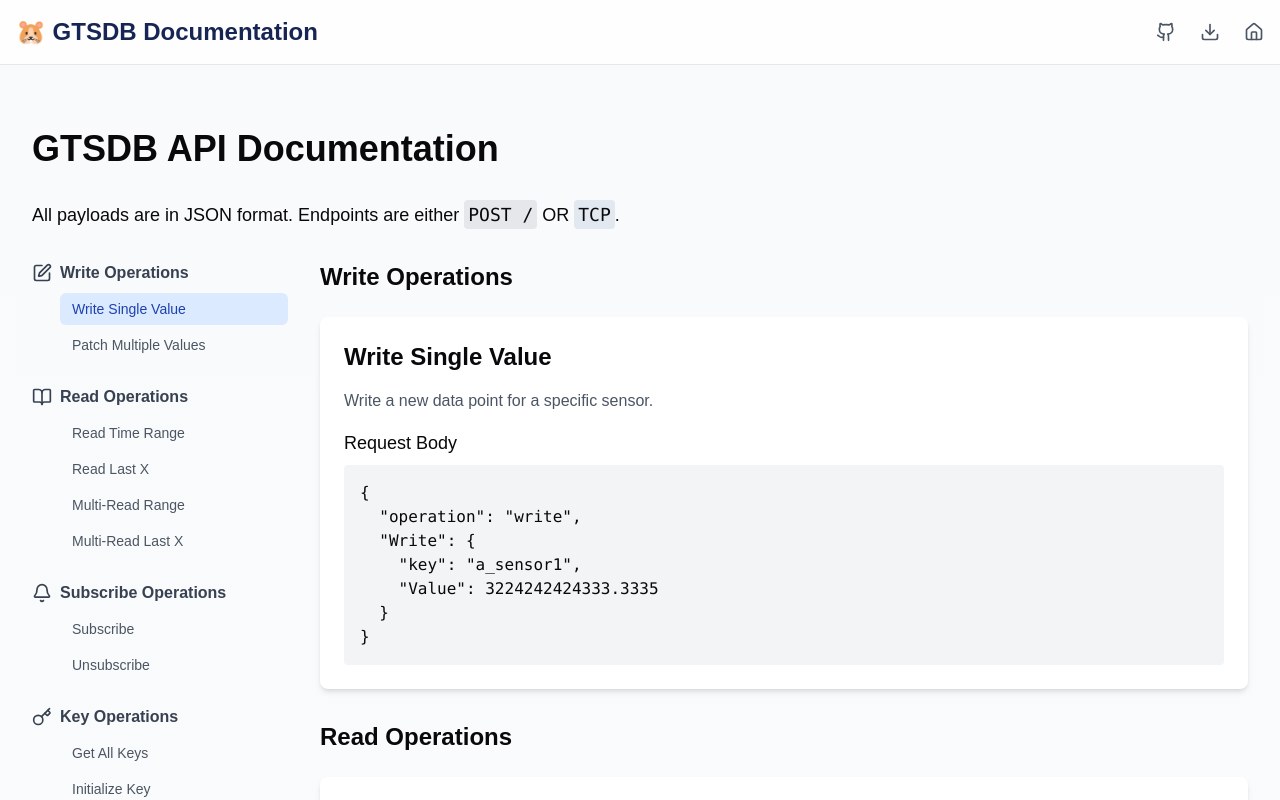
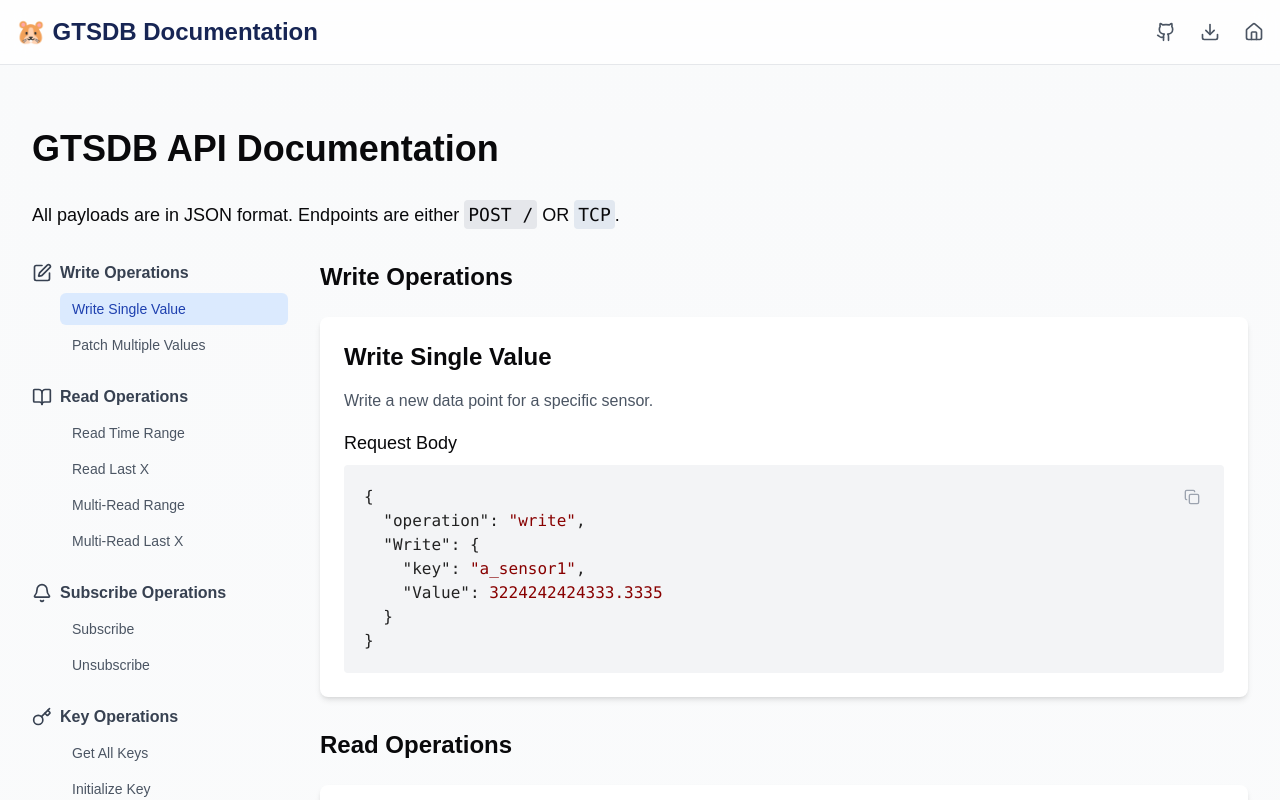
Before and after one commit to abbychau/gtsdb-homepage, a Next.js app: page /Documentation in a window 1280 px wide. Shown: the top 800 px of the page. Built offline with nearby package versions, Linux system fonts and the light colour scheme.

Commit message:
feat: add syntax highlighting and copy button for request body in documentation page

```diff
--- a/app/Documentation/page.tsx
+++ b/app/Documentation/page.tsx
@@ -1,11 +1,11 @@
 "use client"
 
-import { Code, Github, Globe, Lock, Download, Mail, HomeIcon } from 'lucide-react'
+import { Github, Download, HomeIcon, Copy, Check } from 'lucide-react'
 import { useEffect, useRef, useState } from "react"
-import { Tabs, TabsContent, TabsList, TabsTrigger } from "@/components/ui/tabs"
 import { cn } from "@/lib/utils"
 import { Edit, BookOpen, Bell, Key, MoreHorizontal } from 'lucide-react'
 import Footer from '@/components/Footer'
+import SyntaxHighlighter from 'react-syntax-highlighter';
 
 
 
@@ -21,10 +21,10 @@ export default function Home() {
             <ul className="flex space-x-6">
 
               <li><a href="https://github.com/abbychau/gtsdb" target='_blank' className="text-gray-600 hover:text-blue-600 transition-colors">
-              <Github className="h-5 w-5" />
+                <Github className="h-5 w-5" />
               </a></li>
               <li><a href="https://github.com/abbychau/gtsdb/releases" target='_blank' className="text-gray-600 hover:text-blue-600 transition-colors">
-              <Download className="h-5 w-5" />
+                <Download className="h-5 w-5" />
               </a></li>
               <li>
                 <a href="/" className="text-gray-600 hover:text-blue-600 transition-colors">
@@ -358,6 +358,30 @@ function DocumentationPage() {
   )
 }
 
+function CopyButton({ text }: { text: string }) {
+  const [copied, setCopied] = useState(false)
+
+  const copy = () => {
+    navigator.clipboard.writeText(text).then(() => {
+      setCopied(true)
+      setTimeout(() => setCopied(false), 2000)
+    })
+  }
+
+  return (
+    <button
+      className="absolute top-4 right-4 p-2 rounded-lg hover:bg-gray-700 transition-colors"
+      onClick={copy}
+    >
+      {copied ? (
+        <Check className="h-4 w-4 text-green-400" />
+      ) : (
+        <Copy className="h-4 w-4 text-gray-400" />
+      )}
+    </button>
+  )
+}
+
 interface ApiEndpointProps {
   title: string;
   description: string;
@@ -372,9 +396,18 @@ function ApiEndpoint({ title, description, requestBody }: ApiEndpointProps) {
       <p className="mb-4 text-gray-600">{description}</p>
       <div>
         <h3 className="text-lg font-medium mb-2">Request Body</h3>
-        <pre className="bg-gray-100 p-4 rounded overflow-x-auto">
-          <code>{JSON.stringify(requestBody, null, 2)}</code>
-        </pre>
+        <div className="relative">
+          <div
+            className="bg-gray-100 p-3 rounded overflow-x-auto">
+
+            <SyntaxHighlighter
+              language="json"
+              customStyle={{ backgroundColor: 'transparent', color: '#222' }}
+            >{JSON.stringify(requestBody, null, 2)}</SyntaxHighlighter>
+          </div>
+
+          <CopyButton text={JSON.stringify(requestBody, null, 2)} />
+        </div>
       </div>
     </div>
   )
--- a/package.json
+++ b/package.json
@@ -20,6 +20,7 @@
     "react": "^18",
     "react-dom": "^18",
     "react-intersection-observer": "^9.13.1",
+    "react-syntax-highlighter": "^15.6.1",
     "sharp": "^0.33.5",
     "tailwind-merge": "^2.5.5",
     "tailwindcss-animate": "^1.0.7"
@@ -28,6 +29,7 @@
     "@types/node": "^20",
     "@types/react": "^18",
     "@types/react-dom": "^18",
+    "@types/react-syntax-highlighter": "^15.5.13",
     "eslint": "^8",
     "eslint-config-next": "14.2.16",
     "postcss": "^8",
```
Also changed, not shown: 1 other file (tests, documents, lock files or other folders).
